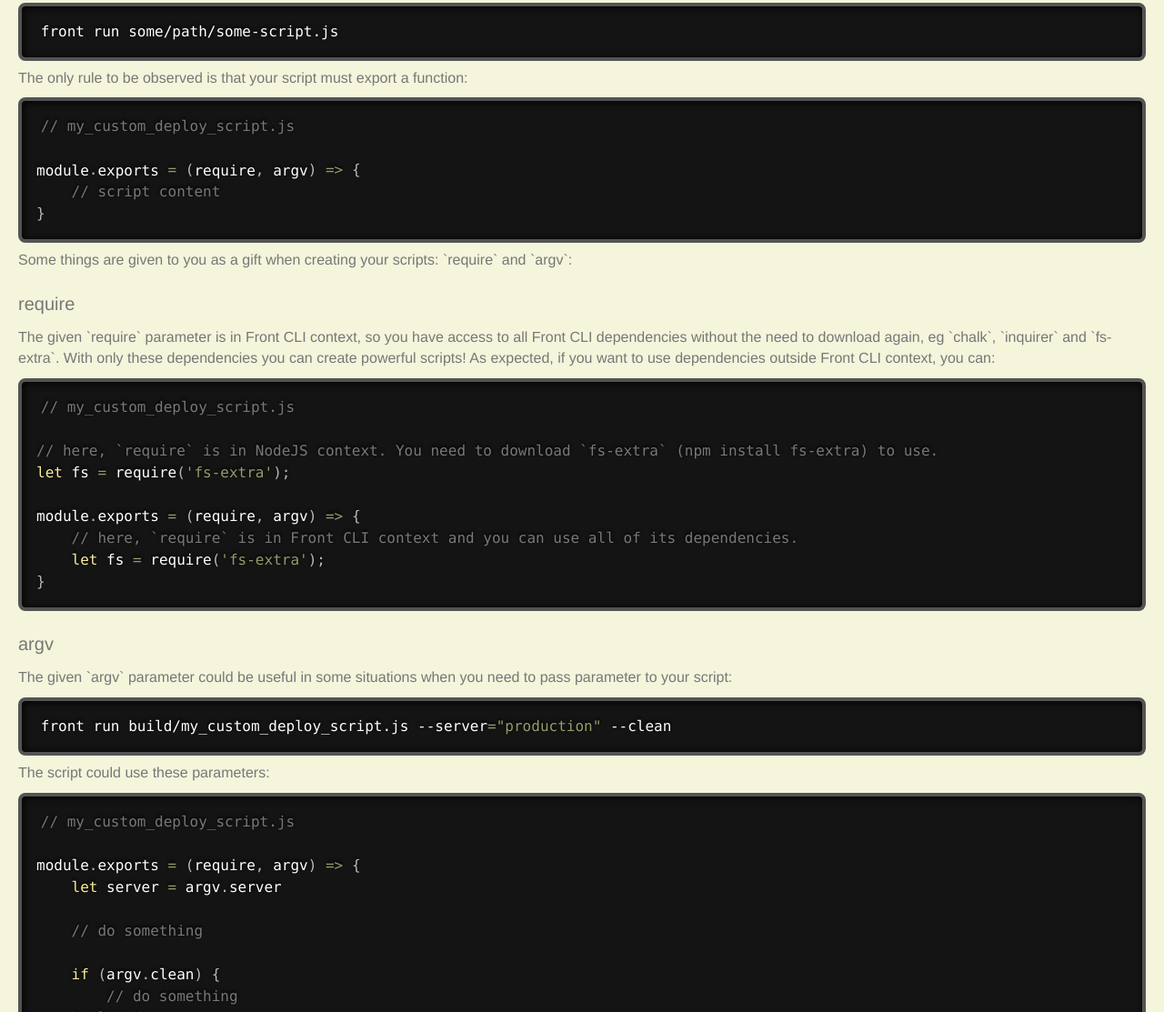
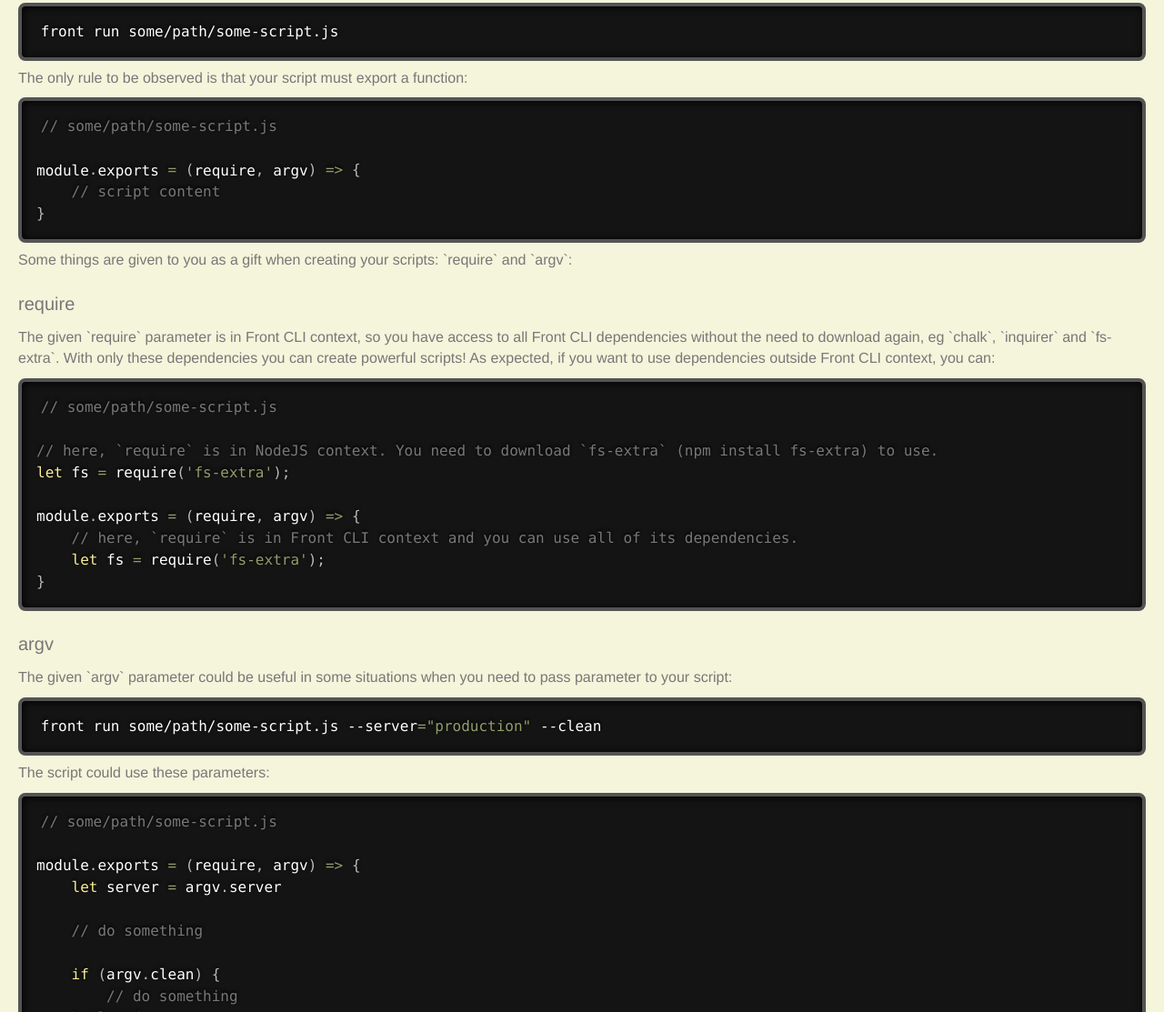
Before and after one commit to front-cli/front-cli.github.io, a plain HTML site: page index.html in a window 1280 px wide. Shown: the part 3340-4453 px from the top of the page at 91% size. Drawn offline with Linux system fonts and the light colour scheme.

Commit message:
Update index.html

```diff
--- a/index.html
+++ b/index.html
@@ -127,7 +127,7 @@
 
 			<p>The only rule to be observed is that your script must export a function:</p>
 
-			<pre><code class="language-js">// my_custom_deploy_script.js
+			<pre><code class="language-js">// some/path/some-script.js
 
 module.exports = (require, argv) => {
 	// script content
@@ -140,7 +140,7 @@ module.exports = (require, argv) => {
 
 			<p>The given `require` parameter is in Front CLI context, so you have access to all Front CLI dependencies without the need to download again, eg `chalk`, `inquirer` and `fs-extra`. With only these dependencies you can create powerful scripts! As expected, if you want to use dependencies outside Front CLI context, you can:</p>
 
-			<pre><code class="language-js">// my_custom_deploy_script.js
+			<pre><code class="language-js">// some/path/some-script.js
 
 // here, `require` is in NodeJS context. You need to download `fs-extra` (npm install fs-extra) to use.
 let fs = require('fs-extra');
@@ -155,11 +155,11 @@ module.exports = (require, argv) => {
 
 			<p>The given `argv` parameter could be useful in some situations when you need to pass parameter to your script:</p>
 
-			<pre><code class="language-bash">front run build/my_custom_deploy_script.js --server="production" --clean</code></pre>
+			<pre><code class="language-bash">front run some/path/some-script.js --server="production" --clean</code></pre>
 
 			<p>The script could use these parameters:</p>
 
-			<pre><code class="language-js">// my_custom_deploy_script.js
+			<pre><code class="language-js">// some/path/some-script.js
 
 module.exports = (require, argv) => {
 	let server = argv.server
```
